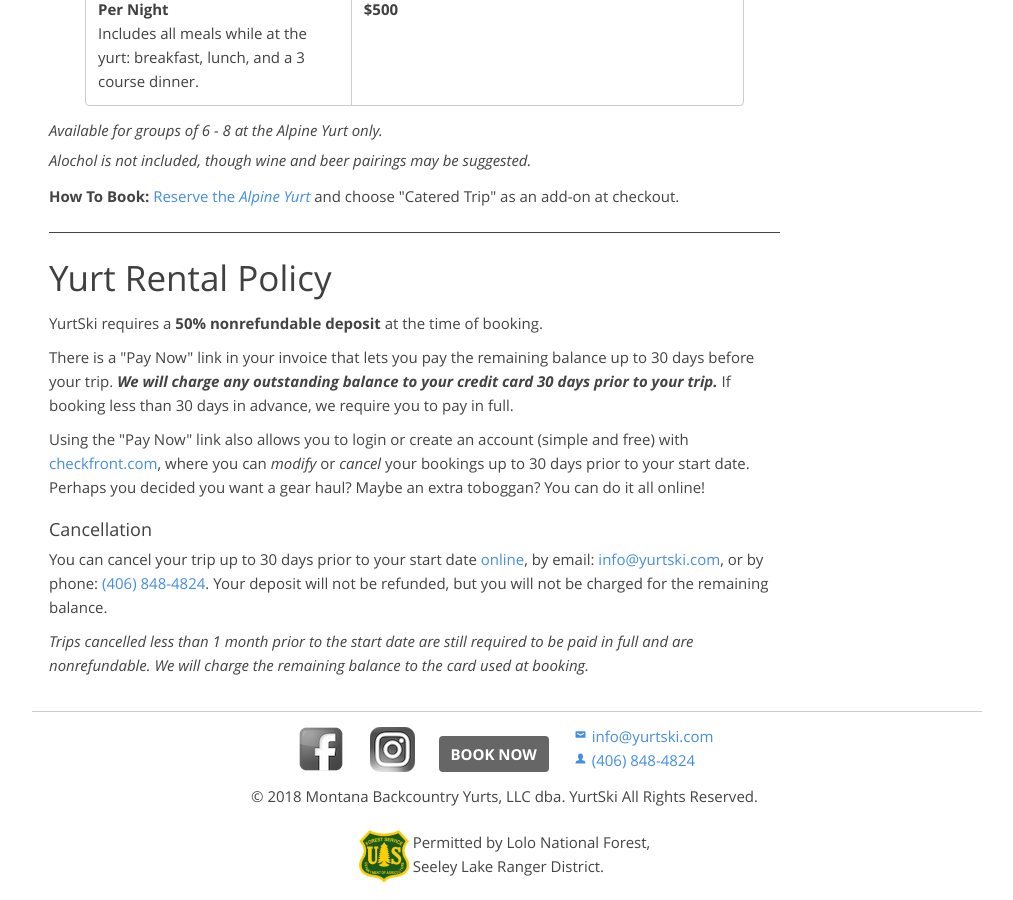
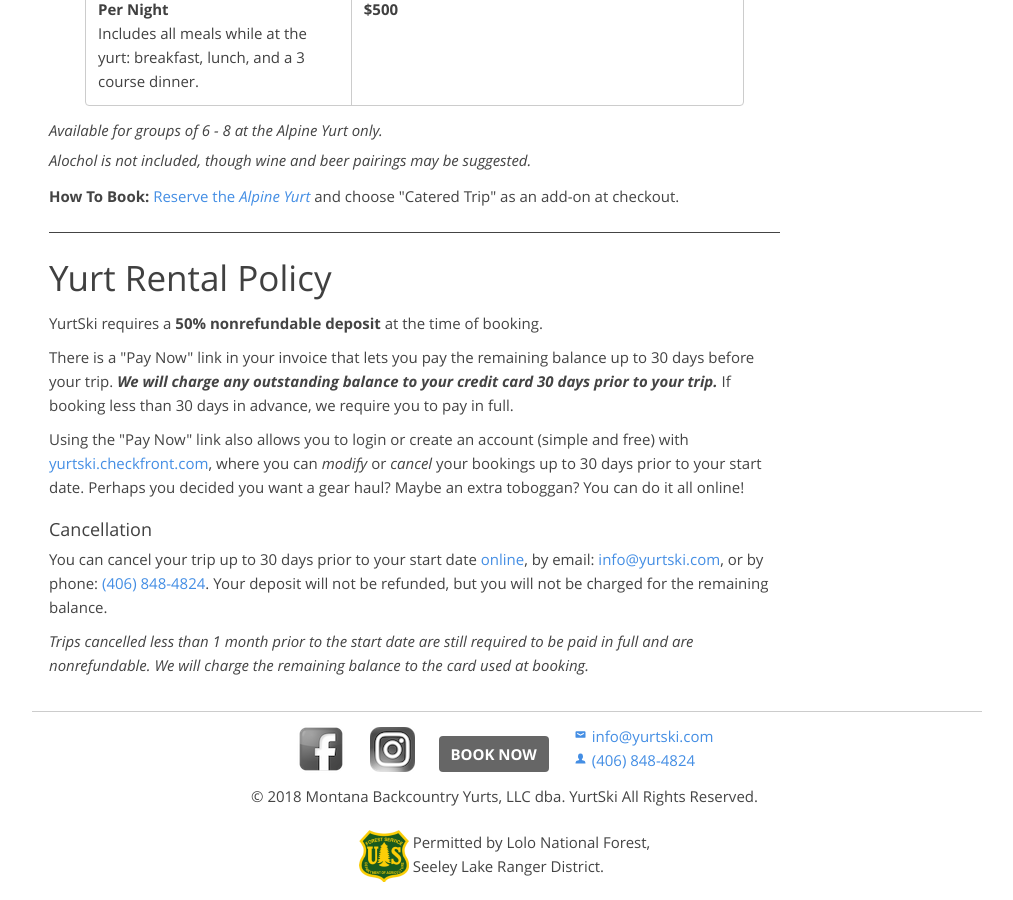
Before and after one commit to jenningsanderson/yurtski.com, a Jekyll site: the page built from pages/prices.html, in a window 1280 px wide and 900 px high, scrolled down 2194 px. Shown: the whole window, without its empty margins (133-1146 px from the left). Built offline with Jekyll 4.4.1, drawn with Linux system fonts in a browser that asks for light colours; comment, search, counter and statistics services are not loaded.

Commit message:
updating the links

```diff
--- a/pages/prices.html
+++ b/pages/prices.html
@@ -141,11 +141,11 @@
 
 <!-- use this link when we go live: https://yurtski.checkfront.com/reserve/?login=1 -->
 
-<p>Using the "Pay Now" link also allows you to login or create an account (simple and free) with <a class="link" href="#" target="_blank">checkfront.com</a>, where you can <em>modify</em> or <em>cancel</em> your bookings up to 30 days prior to your start date. Perhaps you decided you want a gear haul? Maybe an extra toboggan? You can do it all online!</p>
+<p>Using the "Pay Now" link also allows you to login or create an account (simple and free) with <a class="link" href="https://yurtski.checkfront.com/reserve/?date=20181203&category_id=2&login=true" target="_blank">yurtski.checkfront.com</a>, where you can <em>modify</em> or <em>cancel</em> your bookings up to 30 days prior to your start date. Perhaps you decided you want a gear haul? Maybe an extra toboggan? You can do it all online!</p>
 
 <h4 class="txt-h4 mt12 py6">Cancellation</h4>
 
-<p>You can cancel your trip up to 30 days prior to your start date <a class="link" href="#" target="_blank">online</a>, by email: <a class="link" href="mailto:info@yurtski.com">info@yurtski.com</a>, or by phone: <a class="link" href="tel:+14068484824">(406) 848-4824</a>. Your deposit will not be refunded, but you will not be charged for the remaining balance.</p></li>
+<p>You can cancel your trip up to 30 days prior to your start date <a class="link" href="https://yurtski.checkfront.com/reserve/?date=20181203&category_id=2&login=true" target="_blank">online</a>, by email: <a class="link" href="mailto:info@yurtski.com">info@yurtski.com</a>, or by phone: <a class="link" href="tel:+14068484824">(406) 848-4824</a>. Your deposit will not be refunded, but you will not be charged for the remaining balance.</p></li>
 
 <p><em>Trips cancelled less than 1 month prior to the start date are still required to be paid in full and are nonrefundable. We will charge the remaining balance to the card used at booking.</em></p></li>
 
```
